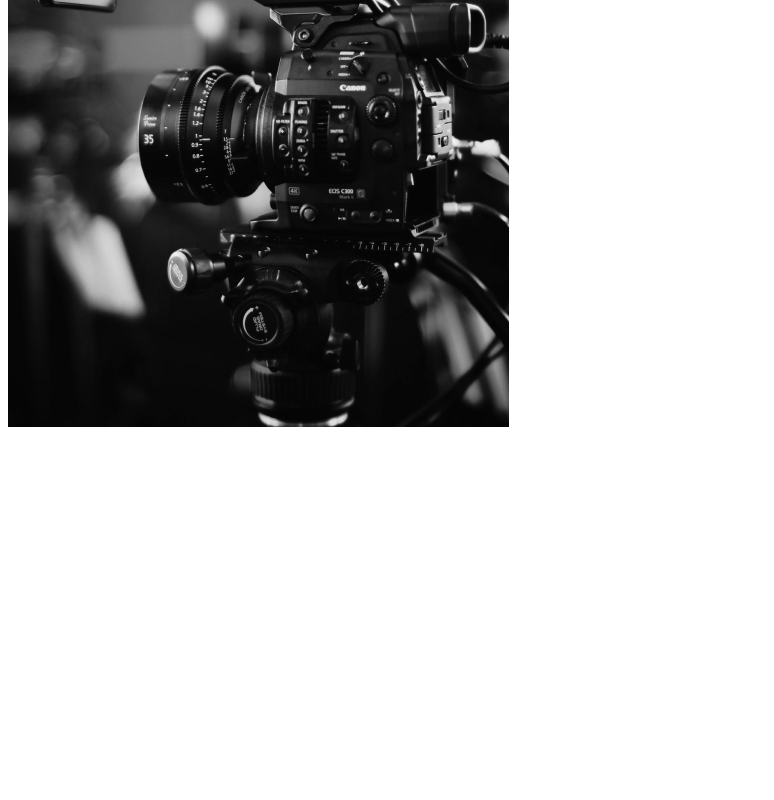
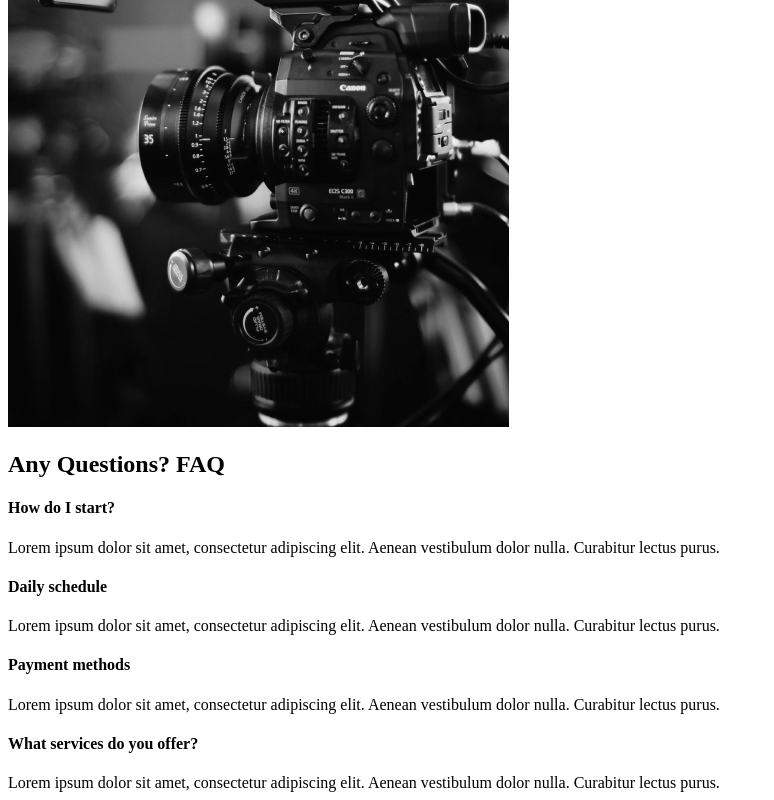
Before and after one commit to arggeo/react-portfolio-website, a React (Create React App) app: page / in a window 1280 px wide. Shown: the part 1955-2755 px from the top of the page, without its empty margins (0-774 px from the left). Before the commit the page ends 2394 px from the top, so only its background shows below. Built offline with nearby package versions, Linux system fonts and the light colour scheme.

Commit message:
FAQ section

```diff
--- a/package.json
+++ b/package.json
@@ -6,9 +6,13 @@
     "@testing-library/jest-dom": "^5.11.9",
     "@testing-library/react": "^11.2.3",
     "@testing-library/user-event": "^12.6.0",
+    "framer-motion": "^3.2.1",
     "react": "^17.0.1",
     "react-dom": "^17.0.1",
+    "react-intersection-observer": "^8.31.0",
+    "react-router-dom": "^5.2.0",
     "react-scripts": "4.0.1",
+    "styled-components": "^5.2.1",
     "web-vitals": "^0.2.4",
     "workbox-background-sync": "^5.1.4",
     "workbox-broadcast-update": "^5.1.4",
--- /dev/null
+++ b/src/components/FaqSection.js
@@ -0,0 +1,35 @@
+import React from 'react';
+
+const FaqSection = () => {
+    return (
+        <div className="faq">
+            <h2>Any Questions? <span>FAQ</span></h2>
+            <div className="question">
+                <h4>How do I start?</h4>
+                <div className="answer">
+                    Lorem ipsum dolor sit amet, consectetur adipiscing elit. Aenean vestibulum dolor nulla. Curabitur lectus purus.
+                </div>
+            </div>
+            <div className="question">
+                <h4>Daily schedule</h4>
+                <div className="answer">
+                    Lorem ipsum dolor sit amet, consectetur adipiscing elit. Aenean vestibulum dolor nulla. Curabitur lectus purus.
+                </div>
+            </div>
+            <div className="question">
+                <h4>Payment methods</h4>
+                <div className="answer">
+                    Lorem ipsum dolor sit amet, consectetur adipiscing elit. Aenean vestibulum dolor nulla. Curabitur lectus purus.
+                </div>
+            </div>
+            <div className="question">
+                <h4>What services do you offer?</h4>
+                <div className="answer">
+                    Lorem ipsum dolor sit amet, consectetur adipiscing elit. Aenean vestibulum dolor nulla. Curabitur lectus purus.
+                </div>
+            </div>
+        </div>
+    );
+}
+
+export default FaqSection;
--- a/src/pages/AboutUs.js
+++ b/src/pages/AboutUs.js
@@ -3,12 +3,14 @@
 // Page Components
 import AboutSection from '../components/AboutSection';
 import ServicesSection from '../components/ServicesSection';
+import FaqSection from '../components/FaqSection';
 
 const AboutUs = () => {
     return (
         <>
             <AboutSection />
             <ServicesSection />
+            <FaqSection />
         </>
     );
 }
```
Also changed, not shown: 1 other file (tests, documents, lock files or other folders).
